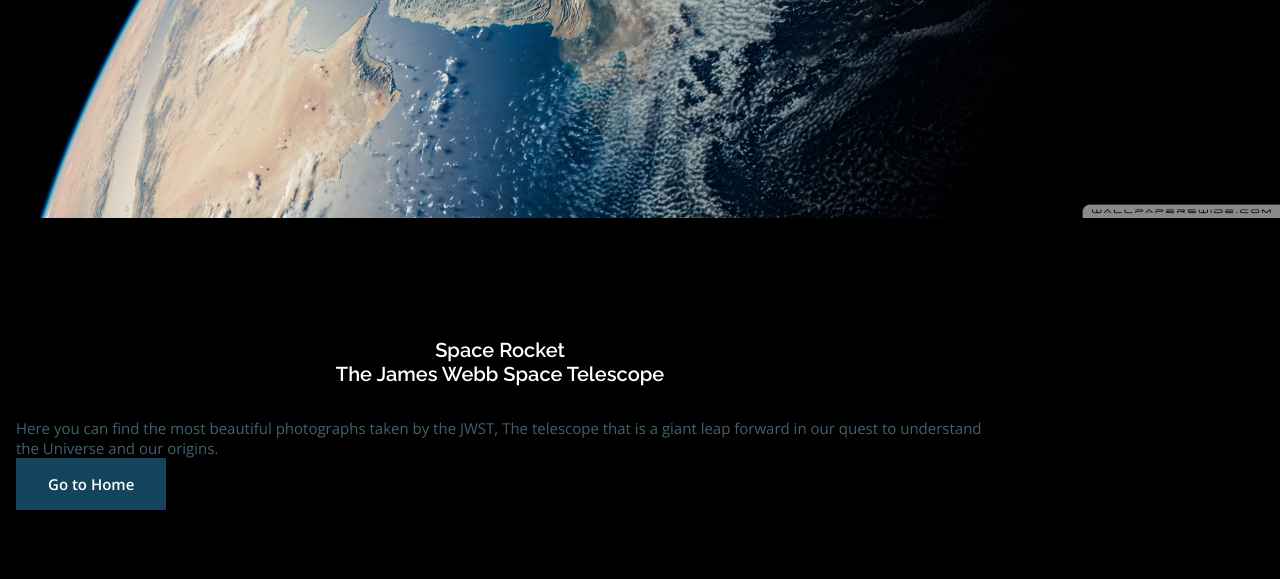
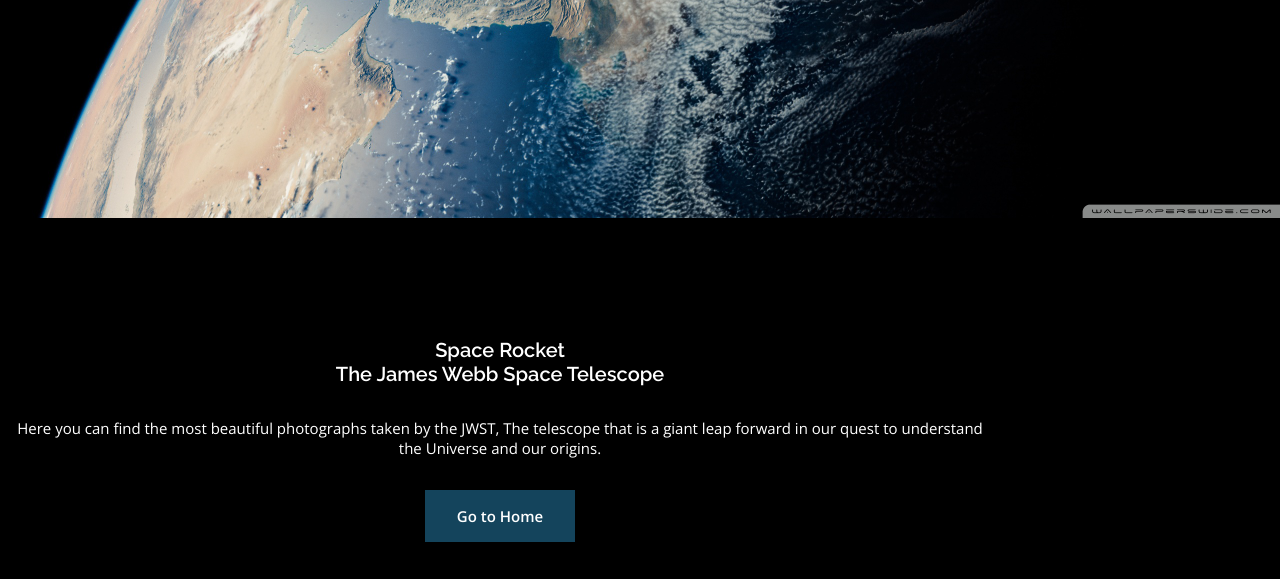
Before and after one commit to rrssell/Act2Group, a plain HTML site: page index.html in a window 1280 px wide. Shown: the part 582-1161 px from the top of the page. Drawn offline with nearby package versions, Linux system fonts and the light colour scheme.

Commit message:
Added the ABOUT part css
Added the ABOUT part css code

```diff
--- a/assets/css/styles.css
+++ b/assets/css/styles.css
@@ -7,8 +7,8 @@
     --h2-font-size: 1.75rem;
     --h3-font-size: 1.25rem;
     --normal-font-size: 1rem;
-    --small-font-size: .875rem;
-    --smaller-font-size: .813rem;
+    --small-font-size: 0.875rem;
+    --smaller-font-size: 0.813rem;
   }
 }
 
@@ -31,7 +31,9 @@ body {
   color: var(--text-color);
 }
 
-h1, h2, h3 {
+h1,
+h2,
+h3 {
   color: var(--title-color);
   font-weight: var(--font-semi-bold);
   font-family: var(--title-font);
@@ -102,7 +104,8 @@ input {
   align-items: center;
 }
 
-.nav__logo, .nav__toggle {
+.nav__logo,
+.nav__toggle {
   color: var(--white-color);
 }
 
@@ -129,7 +132,7 @@ input {
     height: 100%;
     box-shadow: -1px 0 4px rgba(14, 55, 63, 0.15);
     padding: 3rem;
-    transition: .4s;
+    transition: 0.4s;
   }
 }
 
@@ -151,7 +154,7 @@ input {
 
 .nav__close {
   position: absolute;
-  top: .75rem;
+  top: 0.75rem;
   right: 1rem;
   font-size: 1.5rem;
   color: var(--title-color);
@@ -180,12 +183,12 @@ input {
 }
 
 .active-link::before {
-  content: '';
+  content: "";
   position: absolute;
   background-color: var(--title-color);
   width: 100%;
   height: 2px;
-  bottom: -.75rem;
+  bottom: -0.75rem;
   left: 0;
 }
 
@@ -231,7 +234,7 @@ input {
   display: flex;
   padding: 1.5rem 1rem;
   align-items: center;
-  column-gap: .5rem;
+  column-gap: 0.5rem;
   position: absolute;
   right: 0;
   bottom: 1rem;
@@ -268,7 +271,7 @@ input {
   color: var(--white-color);
   padding: 1rem 2rem;
   font-weight: var(--font-semi-bold);
-  transition: .3s;
+  transition: 0.3s;
 }
 
 .button:hover {
@@ -278,7 +281,7 @@ input {
 .button--flex {
   display: flex;
   align-items: center;
-  column-gap: .25rem;
+  column-gap: 0.25rem;
 }
 
 .button--link {
@@ -288,6 +291,48 @@ input {
 
 .button--link:hover {
   background: none;
+}
+
+.about__data {
+  text-align: center;
+}
+
+.about__container {
+  row-gap: 2.5rem;
+}
+
+.about__description {
+  margin-bottom: var(--mb-2);
+  color: white;
+}
+
+.about__img {
+  display: flex;
+  column-gap: 1rem;
+  align-items: center;
+  justify-content: center;
+}
+
+.about__img-overlay {
+  overflow: var(--img-hidden);
+}
+
+.about__img-one {
+  width: 130px;
+}
+
+.about__img-two {
+  width: 180px;
+}
+
+.about__img-one,
+.about__img-two {
+  transition: var(--img-transition);
+}
+
+.about__img-one:hover,
+.about__img-two:hover {
+  transform: var(--img-scale);
 }
 
 :root {
@@ -307,29 +352,29 @@ input {
   --text-color-light: hsl(var(--hue-color), 8%, 60%);
   --input-color: hsl(var(--hue-color), 24%, 97%);
   --body-color: hsl(var(--hue-color), 100%, 99%);
-  --white-color: #FFF;
+  --white-color: #fff;
   --scroll-bar-color: hsl(var(--hue-color), 12%, 90%);
   --scroll-thumb-color: hsl(var(--hue-color), 12%, 75%);
 
   /*========== Font and typography ==========*/
-  --body-font: 'Open Sans', sans-serif;
-  --title-font: 'Raleway', sans-serif;
+  --body-font: "Open Sans", sans-serif;
+  --title-font: "Raleway", sans-serif;
   --biggest-font-size: 2.5rem;
   --h1-font-size: 1.5rem;
   --h2-font-size: 1.25rem;
   --h3-font-size: 1rem;
-  --normal-font-size: .938rem;
-  --small-font-size: .813rem;
-  --smaller-font-size: .75rem;
+  --normal-font-size: 0.938rem;
+  --small-font-size: 0.813rem;
+  --smaller-font-size: 0.75rem;
 
   /*========== Font weight ==========*/
   --font-medium: 500;
   --font-semi-bold: 600;
 
   /*========== Margenes Bottom ==========*/
-  --mb-0-25: .25rem;
-  --mb-0-5: .5rem;
-  --mb-0-75: .75rem;
+  --mb-0-25: 0.25rem;
+  --mb-0-5: 0.5rem;
+  --mb-0-75: 0.75rem;
   --mb-1: 1rem;
   --mb-1-25: 1.25rem;
   --mb-1-5: 1.5rem;
@@ -341,7 +386,7 @@ input {
   --z-fixed: 100;
 
   /*========== Hover overlay ==========*/
-  --img-transition: .3s;
+  --img-transition: 0.3s;
   --img-hidden: hidden;
   --img-scale: scale(1.1);
 }
```
